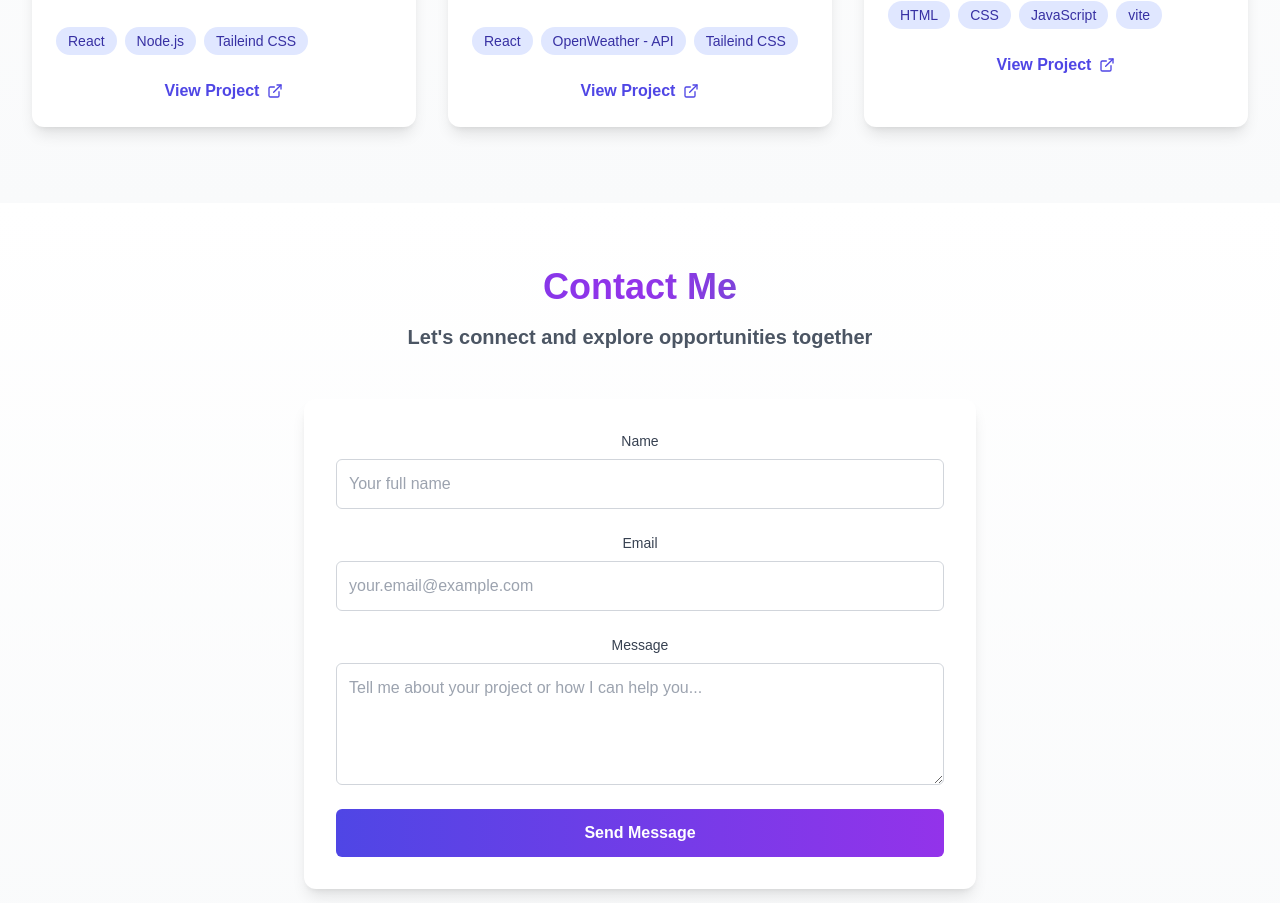
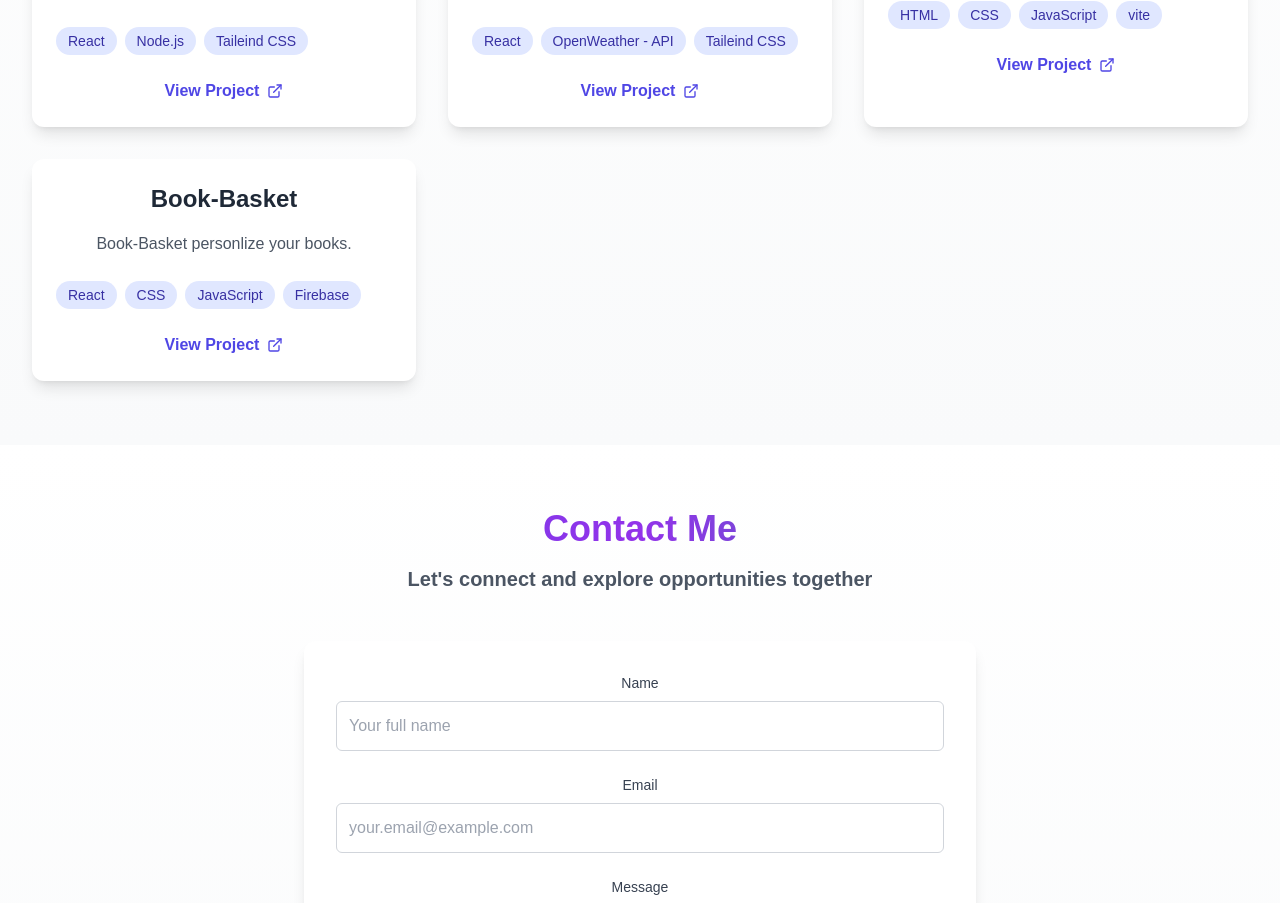
Before and after one commit to rishichalla02/Portfolio-React, a React (Create React App) app: page / in a window 1280 px wide. Shown: the part 3540-4443 px from the top of the page. Built offline with nearby package versions, Linux system fonts and the light colour scheme.

Commit message:
new project

```diff
--- a/public/index.html
+++ b/public/index.html
@@ -24,7 +24,7 @@
       work correctly both with client-side routing and a non-root public URL.
       Learn how to configure a non-root public URL by running `npm run build`.
     -->
-    <title>React App</title>
+    <title>Portfolio-RC</title>
   </head>
 
   <body>
--- a/src/components/Project.js
+++ b/src/components/Project.js
@@ -45,6 +45,13 @@ export default function Project() {
       description: "A Spotify Clone with differnt styles.",
       link: "https://github.com/rishichalla02/Spotify_Clone_RC",
       technologies: ["HTML", "CSS", "JavaScript", "vite"],
+    },
+    {
+      id: 7,
+      title: "Book-Basket",
+      description: "Book-Basket personlize your books.",
+      link: "https://github.com/rishichalla02/Book-Basket",
+      technologies: ["React", "CSS", "JavaScript", "Firebase"],
     },
   ];
 
```
